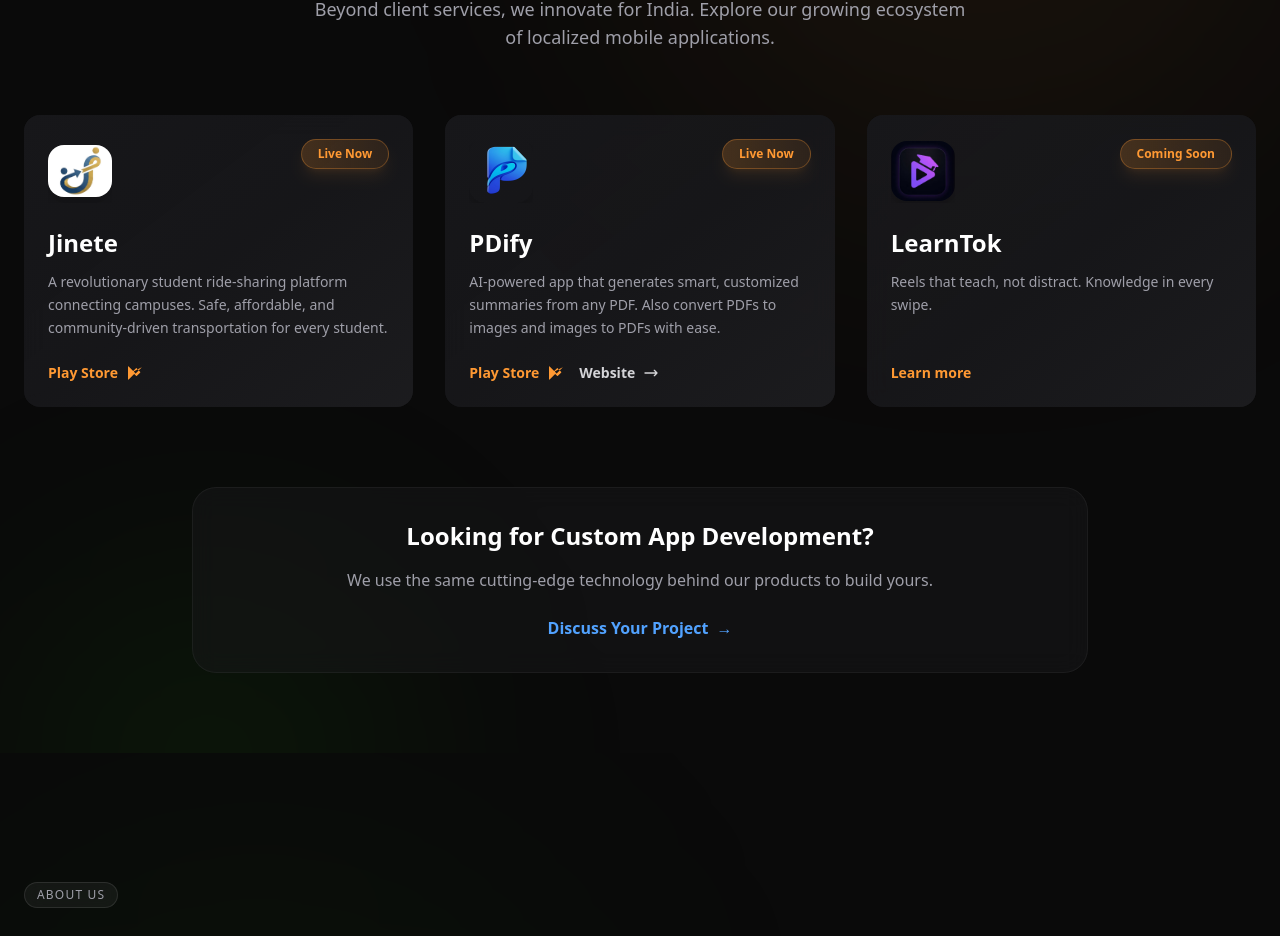
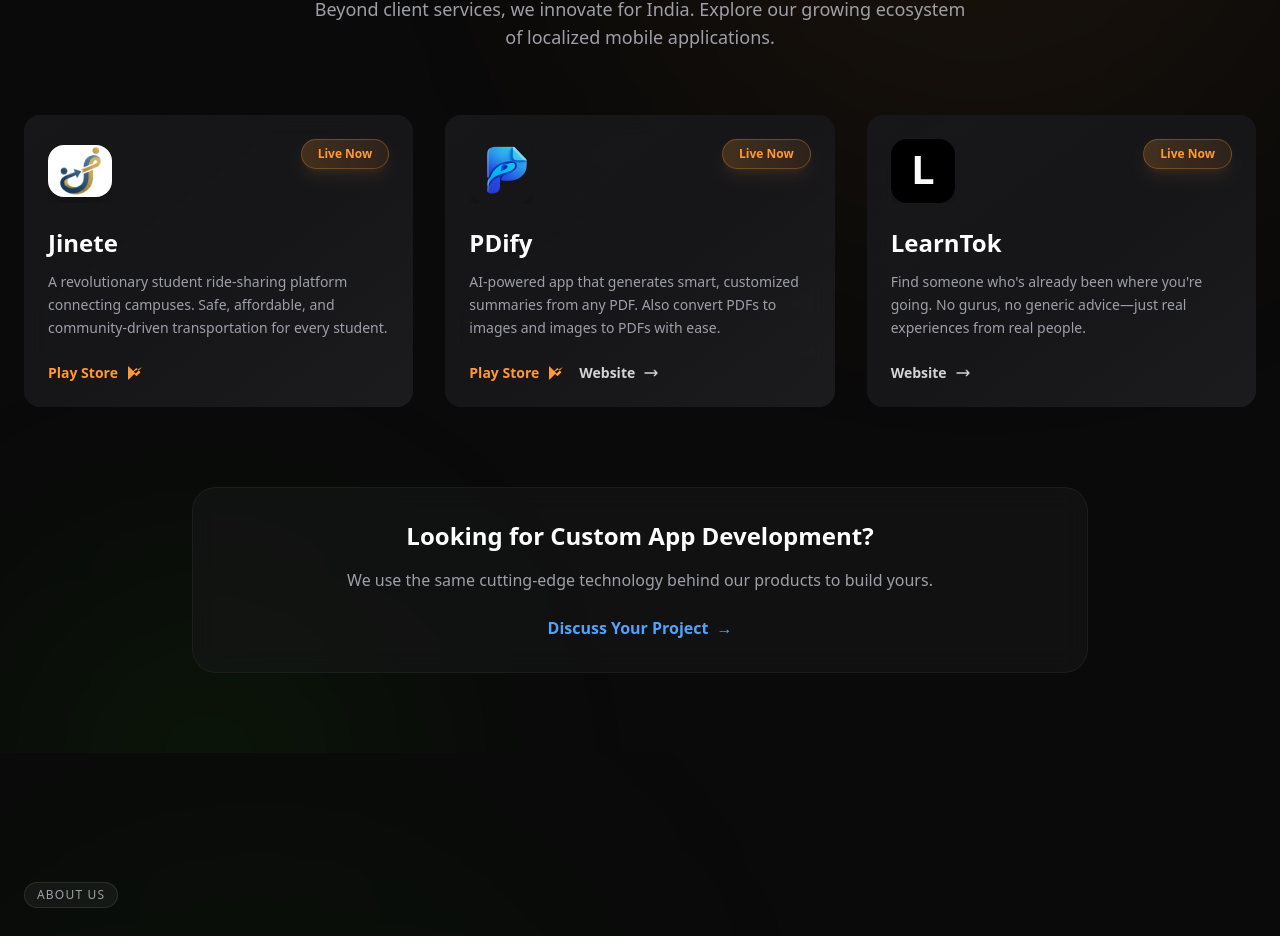
Before and after one commit to vrBharat/vrbharat-landing, a Next.js app: page / in a window 1280 px wide. Shown: the part 1698-2634 px from the top of the page. Built offline with nearby package versions, Linux system fonts and the light colour scheme.

Commit message:
Update LearnTok card with new logo and fix SVG rendering

```diff
--- a/src/app/components/AppCard.tsx
+++ b/src/app/components/AppCard.tsx
@@ -71,13 +71,21 @@
           <div className="h-16 w-16 flex items-center justify-center overflow-hidden group-hover:scale-110 transition-transform duration-500">
             {imageUrl ? (
               <div className="relative">
+                {imageUrl.endsWith('.svg') ? (
+                  <img
+                    src={imageUrl}
+                    alt={`${name} Logo`}
+                    className="h-16 w-16 object-contain rounded-2xl shadow-lg relative z-10"
+                  />
+                ) : (
                   <Image
                     src={imageUrl}
                     alt={`${name} Logo`}
                     width={64}
                     height={64}
-                  className="h-full w-full object-cover rounded-2xl shadow-lg"
+                    className="h-full w-full object-cover rounded-2xl shadow-lg relative z-10"
                   />
+                )}
                 {/* Glow behind logo */}
                 <div className="absolute inset-0 bg-primary/20 blur-xl rounded-full opacity-0 group-hover:opacity-100 transition-opacity duration-500 -z-10 scale-150" />
               </div>
--- a/src/app/components/AppSection.tsx
+++ b/src/app/components/AppSection.tsx
@@ -38,9 +38,10 @@
           />
           <AppCard
             name="LearnTok"
-            description="Reels that teach, not distract. Knowledge in every swipe."
-            imageUrl="/LearnTok.png"
-            badge="Coming Soon"
+            description="Find someone who's already been where you're going. No gurus, no generic advice—just real experiences from real people."
+            imageUrl="/learntok-icon.svg"
+            badge="Live Now"
+            websiteLink="https://learntok.in"
           />
         </div>
 
```
Also changed, not shown: public/learntok-icon.svg (added). Lines whose indentation alone changed are shown as unchanged.
